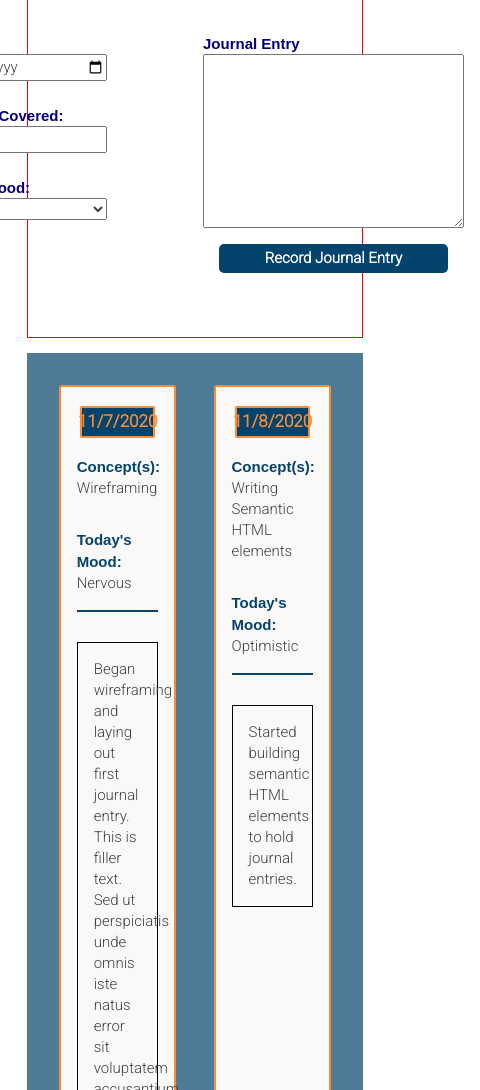
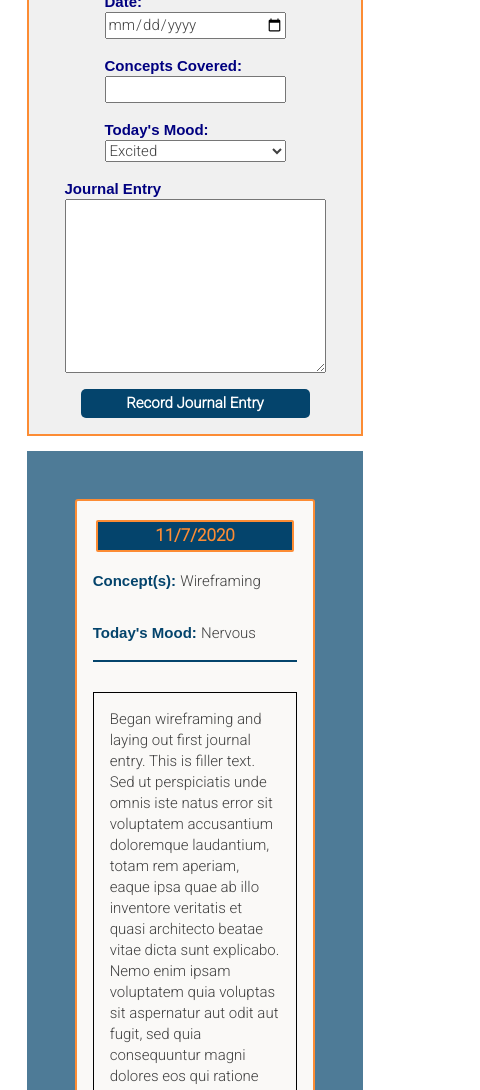
Before and after one commit to mbyrd27/daily-journal, a plain HTML site: page index.html in a window 390 px wide. Shown: the part 152-1242 px from the top of the page, 480 px wide, since content can reach past the window. Drawn offline with Linux system fonts and the light colour scheme.

Commit message:
added media queries for responsiveness

```diff
--- a/styles/entryList.css
+++ b/styles/entryList.css
@@ -1,3 +1,4 @@
+
 .entries {
     display: flex;
     flex-wrap: wrap;
@@ -10,11 +11,37 @@
 .entry {
     border: 2px solid rgb(252, 140, 52);
     border-radius: 3px;
-    width: 30%;
+    width: 28%;
     display: flex;
     flex-direction: column;
     padding: 1rem;
     background-color: rgb(250, 249, 247);
+}
+
+@media screen and (max-width: 1320px) {
+    .entry {
+        border: 2px solid rgb(252, 140, 52);
+        border-radius: 3px;
+        width: 40%;
+        display: flex;
+        flex-direction: column;
+        padding: 1rem;
+        background-color: rgb(250, 249, 247);
+        margin: 1rem;
+    }
+}
+
+@media screen and (max-width: 875px) {
+    .entry {
+        border: 2px solid rgb(252, 140, 52);
+        border-radius: 3px;
+        width: 80%;
+        display: flex;
+        flex-direction: column;
+        padding: 1rem;
+        background-color: rgb(250, 249, 247);
+        margin: 1rem;
+    }
 }
 
 .entry-date {
--- a/styles/form.css
+++ b/styles/form.css
@@ -1,16 +1,10 @@
-/*.formContainer {
-    border: 1px solid rgb(4, 68, 108);
-    margin: 0 30%;
-    background-color: rgb(227, 226, 225, .5);
-}
-*/
 
 .entryForm {
     display: flex;
     justify-content: center;
-    border: 1px solid red;
+    border: 2px solid rgb(252, 140, 52);
+    background-color: rgb(237, 237, 237, 0.8);
 }
-
 
 .entryForm--left {
     display: flex;
@@ -26,11 +20,68 @@
     padding: 1rem;
 }
 
+/* @media screen and (max-width: 630px) {
+
+    .entryForm {
+        display: flex;
+        flex-wrap: wrap;
+        border: 2px solid rgb(252, 140, 52);
+        background-color: rgb(237, 237, 237, 0.8);
+    }
+
+    .entryForm--left {
+        display: flex;
+        flex-direction: column;
+        margin: 0rem;
+        padding: 0rem;
+    }
+
+    .entryForm--right {
+        display: flex;
+        flex-direction: column;
+        margin: 0rem;
+        padding: 0rem;
+    }
+} */
+
 .entryForm--item {
     display: flex;
     flex-direction: column;
     justify-content: center;
     padding-bottom: 1.5rem;
+}
+
+@media screen and (max-width: 630px) {
+
+    .entryForm {
+        display: flex;
+        flex-wrap: wrap;
+        border: 2px solid rgb(252, 140, 52);
+        background-color: rgb(237, 237, 237, 0.8);
+        padding-top: 5px;
+    }
+
+    .entryForm--left {
+        display: flex;
+        flex-direction: column;
+        margin: 0rem;
+        padding: 0rem;
+    }
+
+    .entryForm--right {
+        display: flex;
+        flex-direction: column;
+        margin: 0rem;
+        padding: 0rem;
+    }
+
+    .entryForm--item {
+        display: flex;
+        flex-direction: column;
+        justify-content: center;
+        padding-bottom: 1rem;
+        width: 100%;
+    }
 }
 
 label {
--- a/styles/main.css
+++ b/styles/main.css
@@ -2,6 +2,8 @@
 @import 'form.css';
 @import 'entryList.css';
 @import 'footer.css';
+
+
 
 /*Typography
 -----------------------------------------------------------------*/
```
